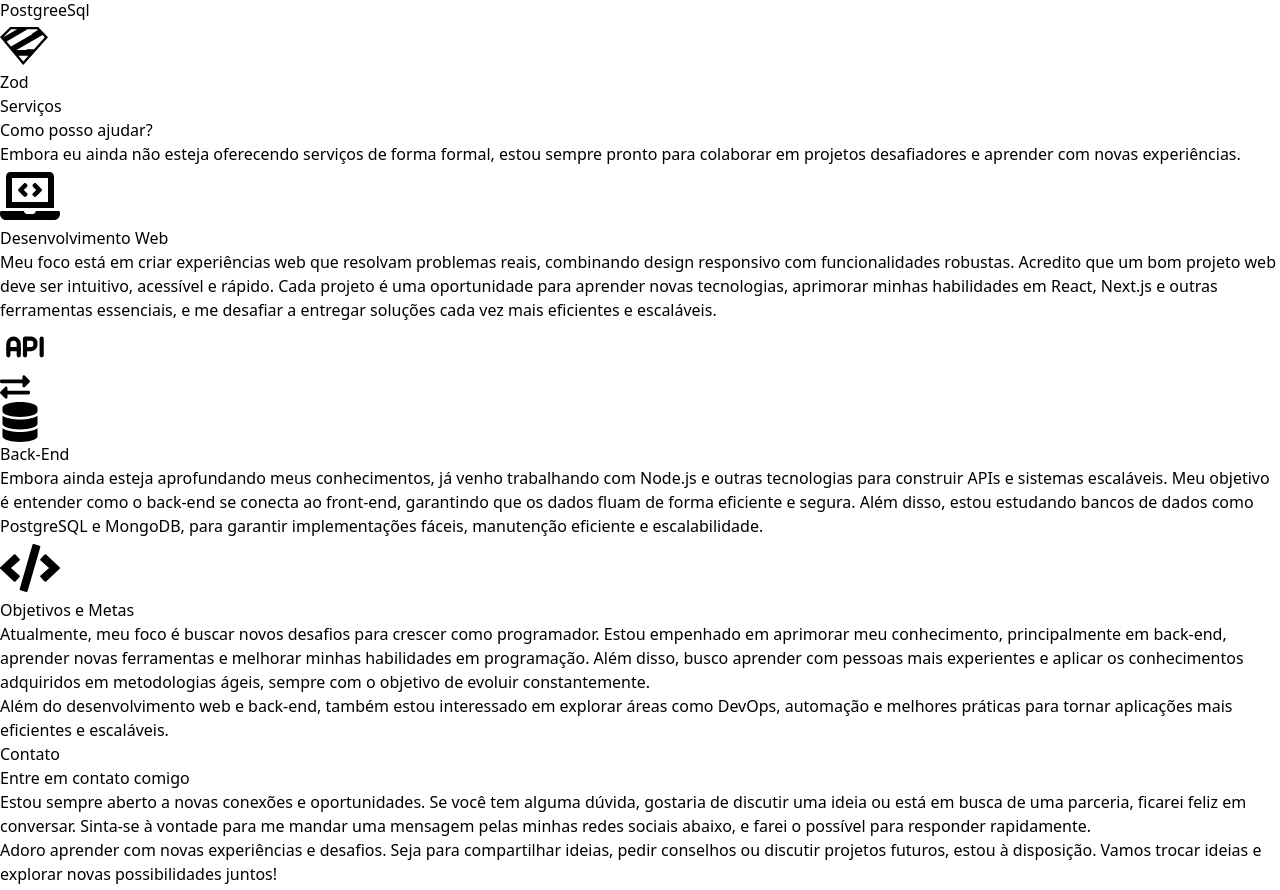
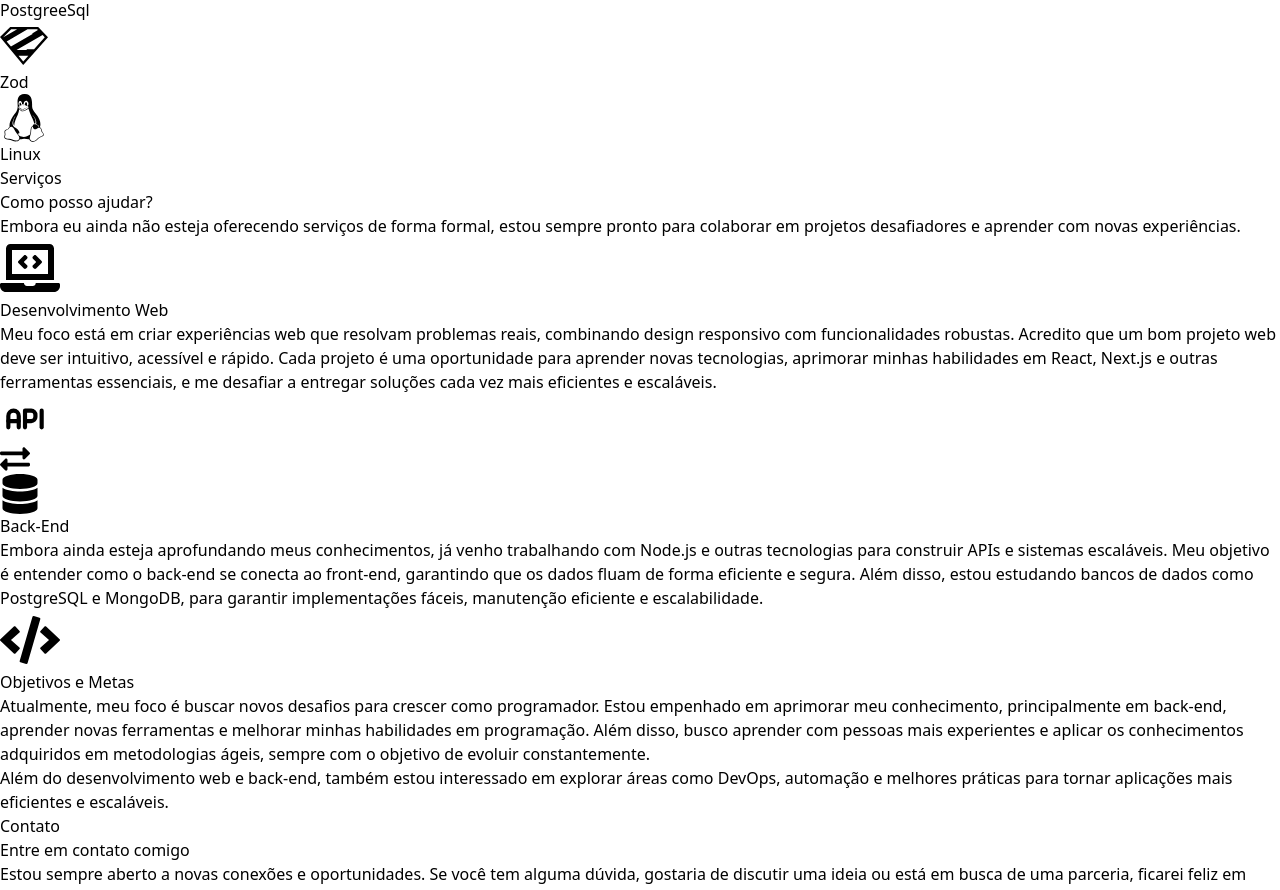
Before and after one commit to DevSamuelBrito/newportifolio, a Next.js app: page / in a window 1280 px wide. Shown: the part 7174-8064 px from the top of the page. Built offline with nearby package versions, Linux system fonts and the light colour scheme.

Commit message:
adicionando linux

```diff
--- a/src/app/components/Stack/index.tsx
+++ b/src/app/components/Stack/index.tsx
@@ -1,6 +1,6 @@
 "use client";
 import { useLanguage } from "@/app/providers/LanguageContext";
-import { SiOracle, SiFirebase, SiMysql, SiFlutter, SiMongodb, SiPrisma, SiReact, SiNextdotjs, SiTailwindcss, SiDocker, SiTypescript, SiNodedotjs, SiDotnet, SiPython, SiUnity, SiPostgresql, SiStyledcomponents, SiAmazonwebservices, SiJasmine, SiGit, SiGithub, SiSass, SiExpo,SiZod } from "react-icons/si";
+import { SiOracle, SiFirebase, SiMysql, SiFlutter, SiMongodb, SiPrisma, SiReact, SiNextdotjs, SiTailwindcss, SiDocker, SiTypescript, SiNodedotjs, SiDotnet, SiPython, SiUnity, SiPostgresql, SiStyledcomponents, SiAmazonwebservices, SiJasmine, SiGit, SiGithub, SiSass, SiExpo,SiZod, SiLinux } from "react-icons/si";
 import { StackCard } from "./components/StackCard";
 
 
@@ -71,6 +71,7 @@ export function Stack() {
                         { icon: SiNodedotjs, name: "Node JS" },
                         { icon: SiPostgresql, name: "PostgreeSql" },
                         { icon: SiZod, name: "Zod" },
+                        { icon: SiLinux, name: "Linux" },
                     ]} />
                 </div>
             </div>
```
